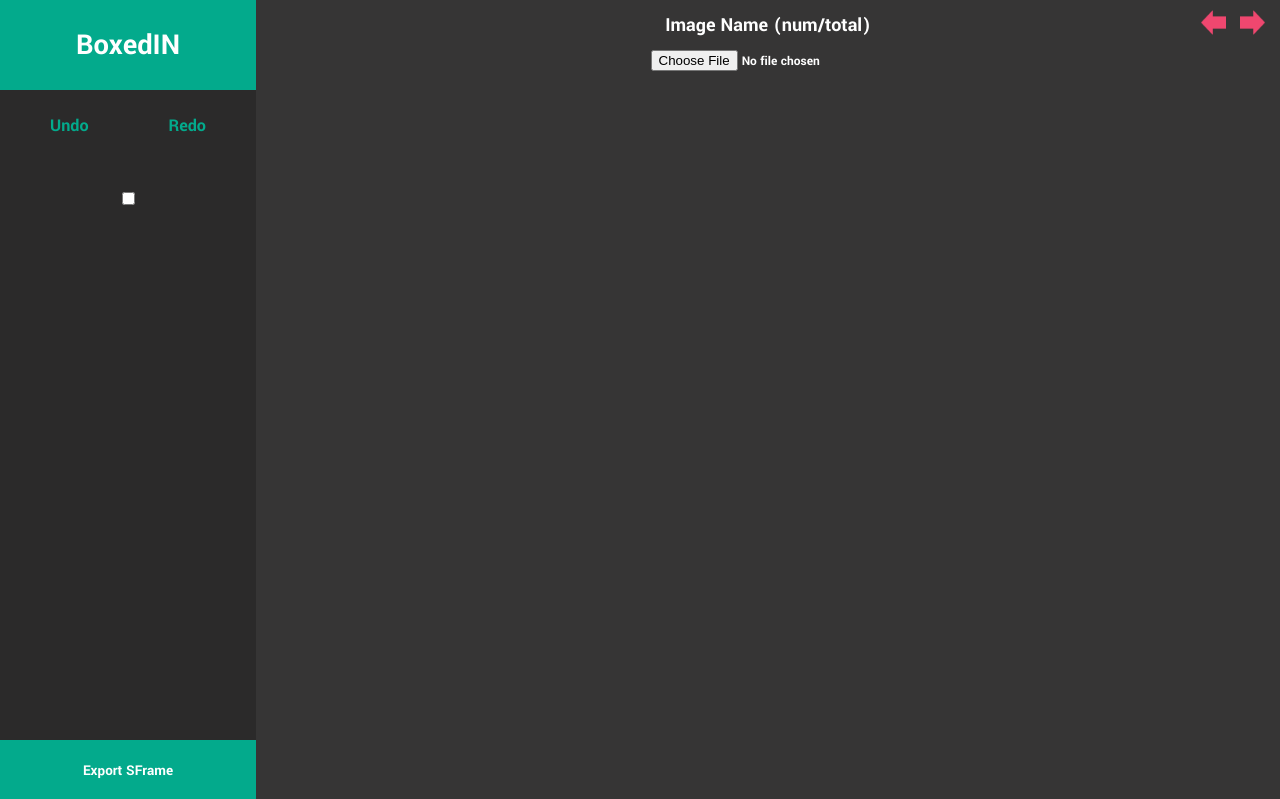
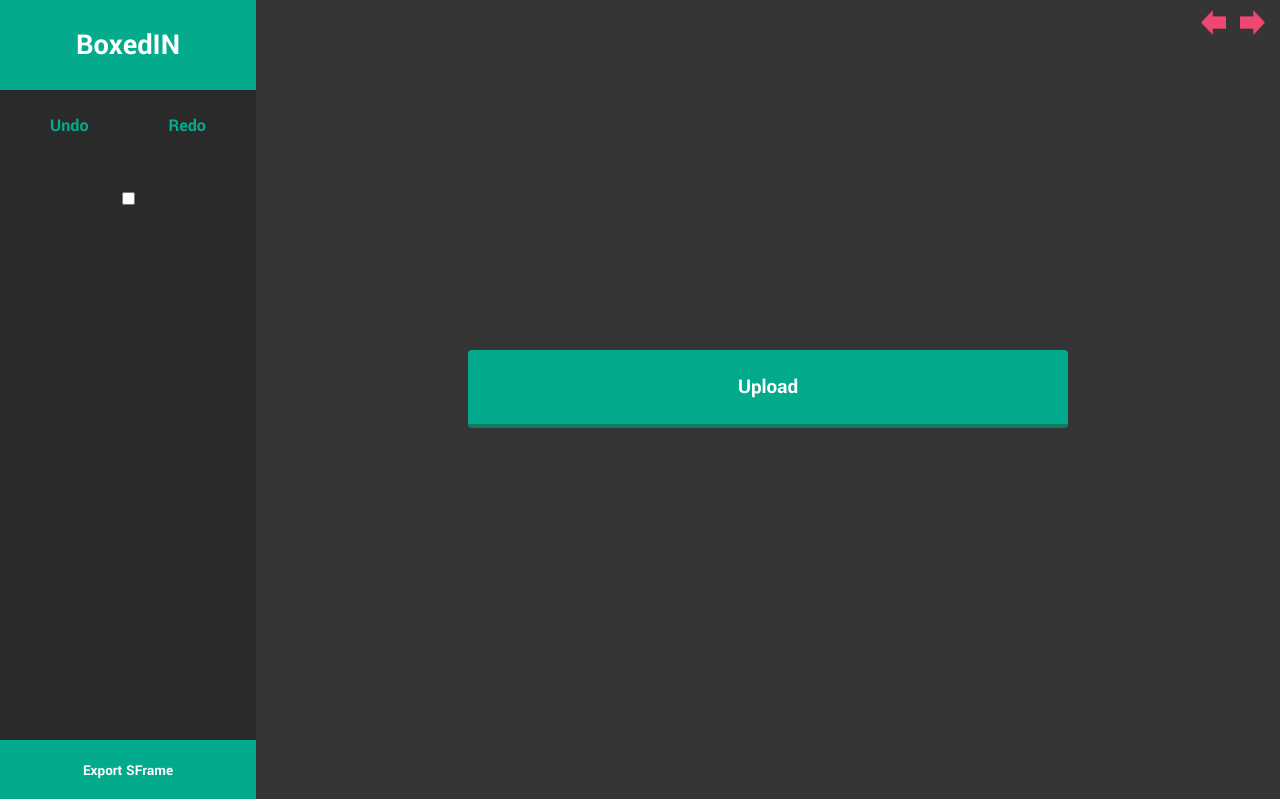
Before and after one commit to santosgagbegnon/BoxedIN, a Flask app: page /app in a window 1280 px wide; the page is wider, and only the part inside the window is pictured. Shown: the top 799 px of that part. Run offline with Flask 2, Linux system fonts and the light colour scheme; some libraries are stand-ins or nearby versions.

Commit message:
changed uploading method

```diff
--- a/static/css/app.css
+++ b/static/css/app.css
@@ -175,9 +175,25 @@ canvas {
 	justify-content: center;
 }
 
-input[type="button"]{
-	outline:none;
+ #upload {
+	font-size: 21px;
+	margin: 0;
+	color: #fff;
+    background-color: #03aa8c;
+	border: none;
+	width: 600px;
+	height: 78px;
+	margin-top: 50%;
+	border-radius: 4px;
+	border-bottom: 4px solid #117A60;
  }
- input[type="button"]::-moz-focus-inner {
-	border: 0;
+
+ #file {
+	position: absolute;
+	margin: 0;
+	padding: 0;
+	width: 100%;
+	height: 100%;
+	outline: none;
+	opacity: 0;
  }
--- a/static/scripts/app.js
+++ b/static/scripts/app.js
@@ -22,7 +22,6 @@ const previous_button = document.getElementById("previous-button")
 const next_button = document.getElementById("next-button")
 const toolToggle_checkbox = document.getElementById("tool-toggle")
 const imagesInput = document.getElementById('file');
-const sidebar_div = document.getElementById("sidebar")
 let files = imagesInput.files
 
 let currentCanvas = null //Represents the canvas that is currently visible to the user
@@ -89,6 +88,7 @@ previous_button.addEventListener("click", function(e){
  */
 imagesInput.onchange = function(e) {
     //Filters out the files to only contain those with the type 'image'
+    console.log(this.files)
     files = Array.from(this.files).filter( function(s){
         return s.type.includes("image") ;
     });
@@ -100,7 +100,6 @@ imagesInput.onchange = function(e) {
         alert("Hmm, there were no images found in the folder!")
     }
 }
-
 /**
  * Event listener that listens for the window being resized.
  * When this occurs, the canvas stage's size is updated
@@ -108,12 +107,6 @@ imagesInput.onchange = function(e) {
 window.addEventListener("resize",function(e){
     currentCanvas.updateStage(rightside.offsetWidth,window.innerHeight - 50)
     // container_div.style.width = rightside.offsetWidth
-})
-
-window.addEventListener("keypress", function(e){
-    if(e.target.nodeName == "INPUT"){return}
-    console.log("Window pressed")
-
 })
 
 /**
@@ -125,10 +118,6 @@ document.addEventListener("keypress", function(e){
     //Checks if the keypress occured on an input. If it was, the keypress is ignored.
     console.log(e.target.className)
     if(e.target.className == "label-input"){
-        if (e.which == 13){
-            console.log("here")
-            sidebar_div.click()
-        }
         return
     }
     console.log("Document pressed: " + e.which)
@@ -175,7 +164,6 @@ toolToggle_checkbox.addEventListener("change", function(e){
 })
 
 export_button.addEventListener("click", function(){
-    console.log("Export")
     if(canvases.length < files.length){
         alert("You're exporting early. " + canvases.length + "/" + files.length + " of the images will be placed in the SFrame.")
     }
@@ -194,8 +182,6 @@ export_button.addEventListener("click", function(){
     request.send(JSON.stringify(data))
     request.responseType =  "arraybuffer"
     request.onload = function() {
-        console.log("response")
-        console.log("Response: " + typeof request.response)
         const zipFile = new Blob([request.response], {'type': 'application/zip'})
         const downloadButton = document.createElement("a")
         const url = URL.createObjectURL(zipFile)
--- a/templates/app.html
+++ b/templates/app.html
@@ -27,7 +27,7 @@
 		</div>
 		<div id="rightSideWrapper">
 			<header>
-				<h2 id="image-title">Image Name (num/total)</h2>
+				<h2 id="image-title"></h2>
 				<div class = "arrows">
 					<input class="move-button" id="previous-button" type="image" src="../static/assets/Back.png"/>
 					<input class="move-button" id="next-button" type="image" src="../static/assets/Forward.png"/>
@@ -36,8 +36,20 @@
 
 			<div class="ContentBox">
 				<div id="container">
+
+						<input id= "file" type="file" webkitdirectory mozdirectory />
+						<button id="upload" type="submit">Upload</button>
+
+
+				</div>
+				<!-- <form id="container">
 					<input id= "file" type="file" webkitdirectory mozdirectory />
-				</div>
+					<p>Drag your folder here or click in this area.</p>
+					<button id="upload" type="submit">Upload</button>
+				</form> -->
+				<!-- <div id="container">
+					<input id= "file" type="file" webkitdirectory mozdirectory />
+				</div> -->
 			</div>
 
 		</div>
```
